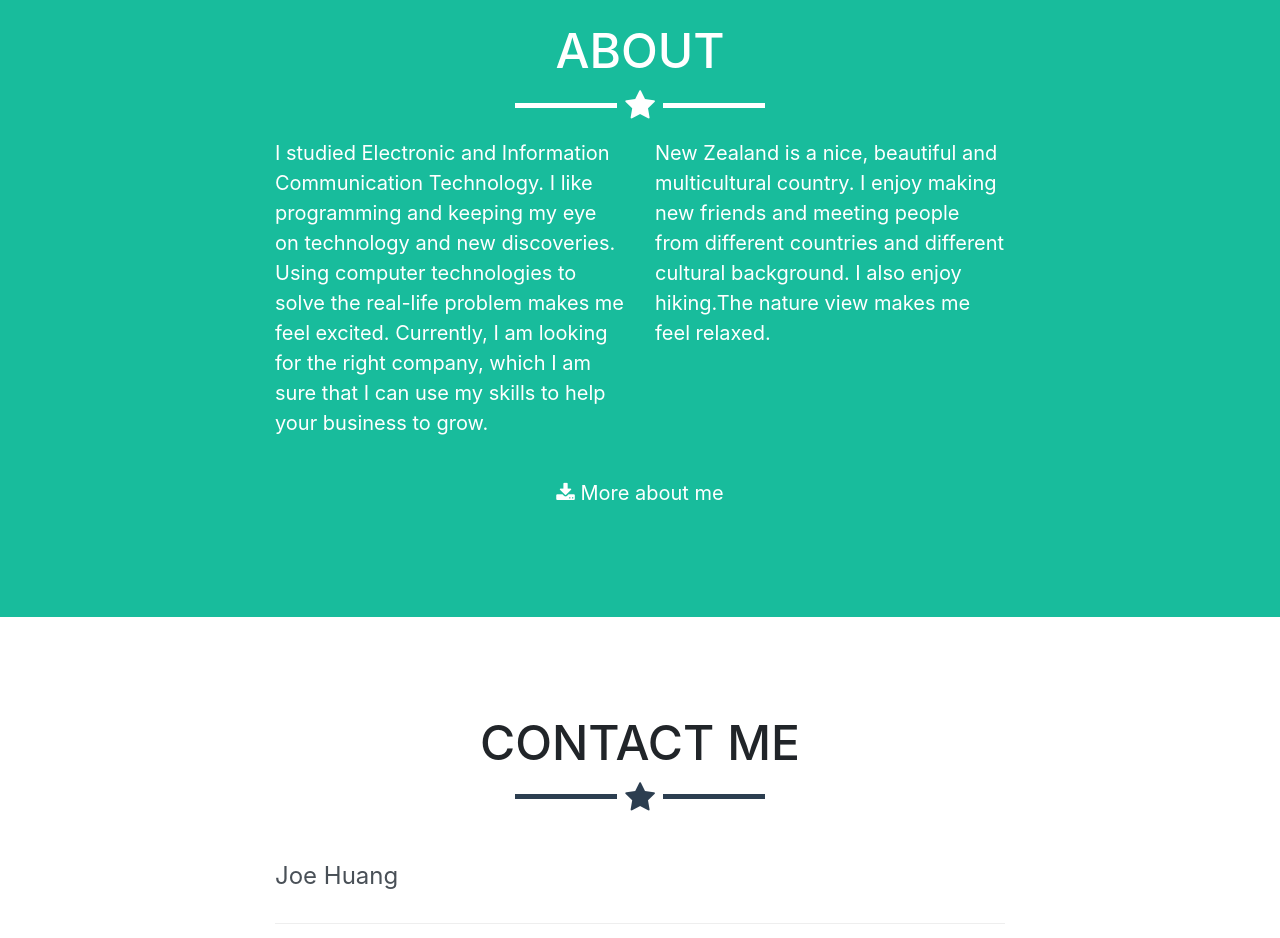
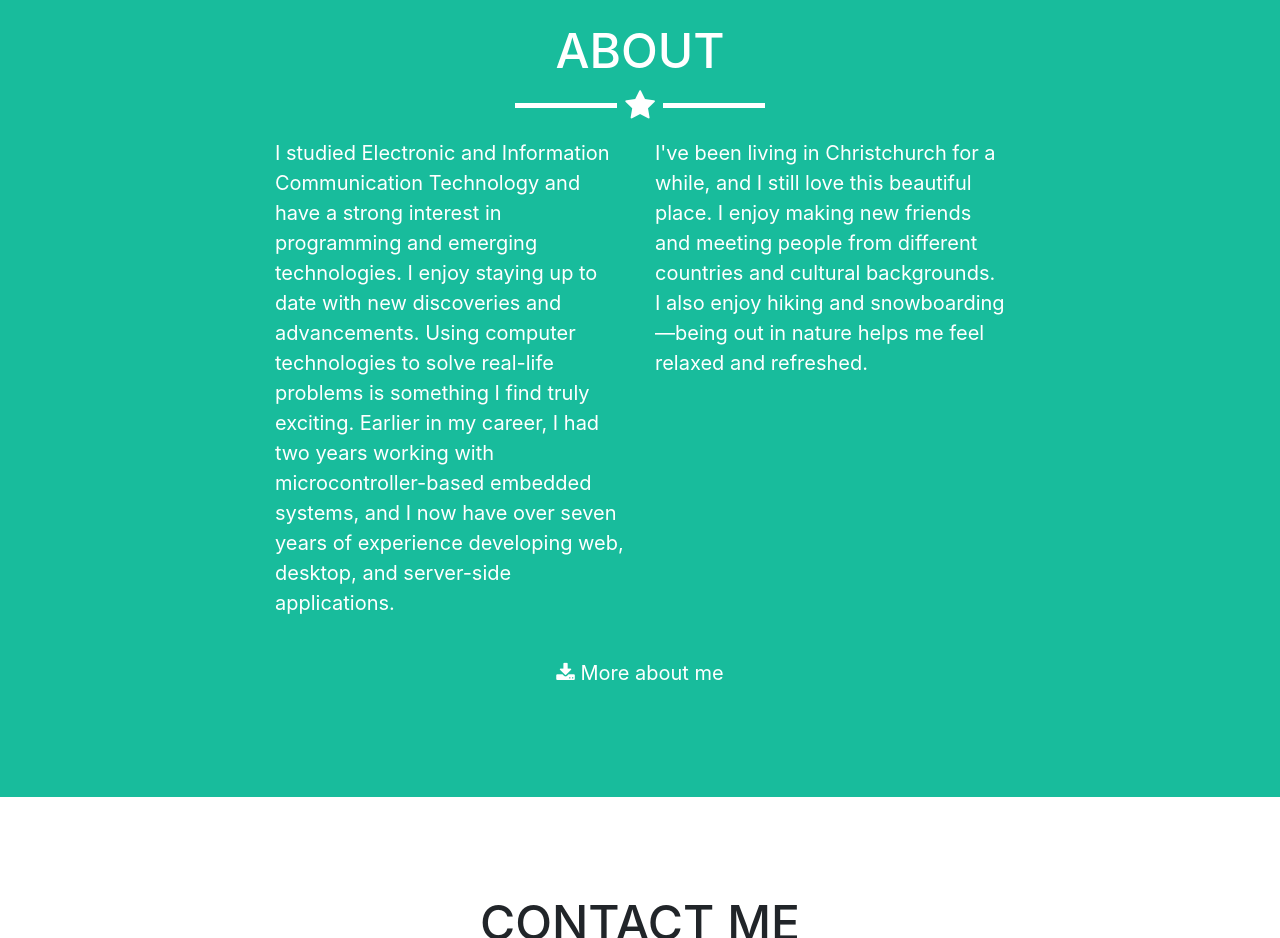
Before and after one commit to Joe3Huang/portfolio, a website with bundled scripts: page index.html in a window 1280 px wide. Shown: the part 2340-3278 px from the top of the page. Built offline with nearby package versions, Linux system fonts and the light colour scheme.

Commit message:
Update index.html

```diff
--- a/index.html
+++ b/index.html
@@ -177,10 +177,10 @@
         <hr class="star-light">
         <div class="row">
           <div class="col-lg-4 ml-auto">
-            <p>I studied Electronic and Information Communication Technology. I like programming and keeping my eye on technology and new discoveries. Using computer technologies to solve the real-life problem makes me feel excited. Currently, I am looking for the right company, which I am sure that I can use my skills to help your business to grow.</p>
+            <p>I studied Electronic and Information Communication Technology and have a strong interest in programming and emerging technologies. I enjoy staying up to date with new discoveries and advancements. Using computer technologies to solve real-life problems is something I find truly exciting. Earlier in my career, I had two years working with microcontroller-based embedded systems, and I now have over seven years of experience developing web, desktop, and server-side applications.</p>
           </div>
           <div class="col-lg-4 mr-auto">
-            <p> New Zealand is a nice, beautiful and multicultural country. I enjoy making new friends and meeting people from different countries and different cultural background. I also enjoy hiking.The nature view makes me feel relaxed. </p>
+            <p> I've been living in Christchurch for a while, and I still love this beautiful place. I enjoy making new friends and meeting people from different countries and cultural backgrounds. I also enjoy hiking and snowboarding—being out in nature helps me feel relaxed and refreshed. </p>
           </div>
           <div class="col-lg-8 mx-auto text-center">
             <a href="#" class="btn btn-lg btn-outline">
```
